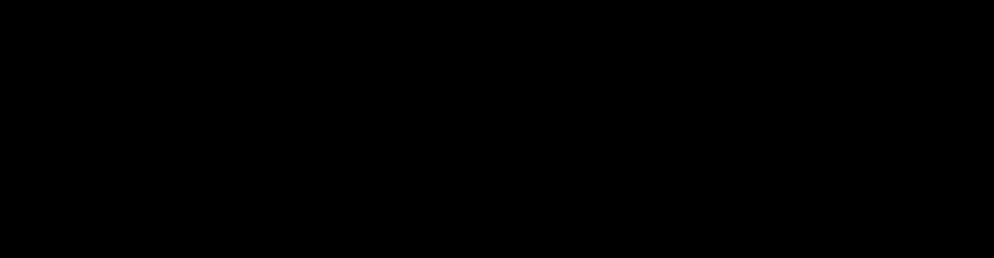
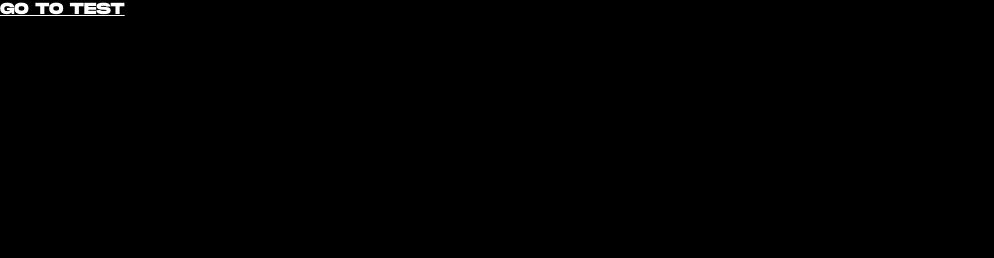
Before and after one commit to bubble-32-bit/test, a plain HTML site: page index.html in a window 1280 px wide. Shown: the top 258 px of the page, without its empty margins (0-994 px from the left). Drawn offline with nearby package versions, Linux system fonts and the light colour scheme.

Commit message:
Update index.html

```diff
--- a/index.html
+++ b/index.html
@@ -11,6 +11,7 @@
 		<script src="https://cdnjs.cloudflare.com/ajax/libs/animejs/2.0.2/anime.min.js"></script>
 </head>
 <body>
+	<a href="/test">GO TO TEST</a>
 		<div class="container">
 			<!-- <h1 class="header">
 				DALBAEB
```
